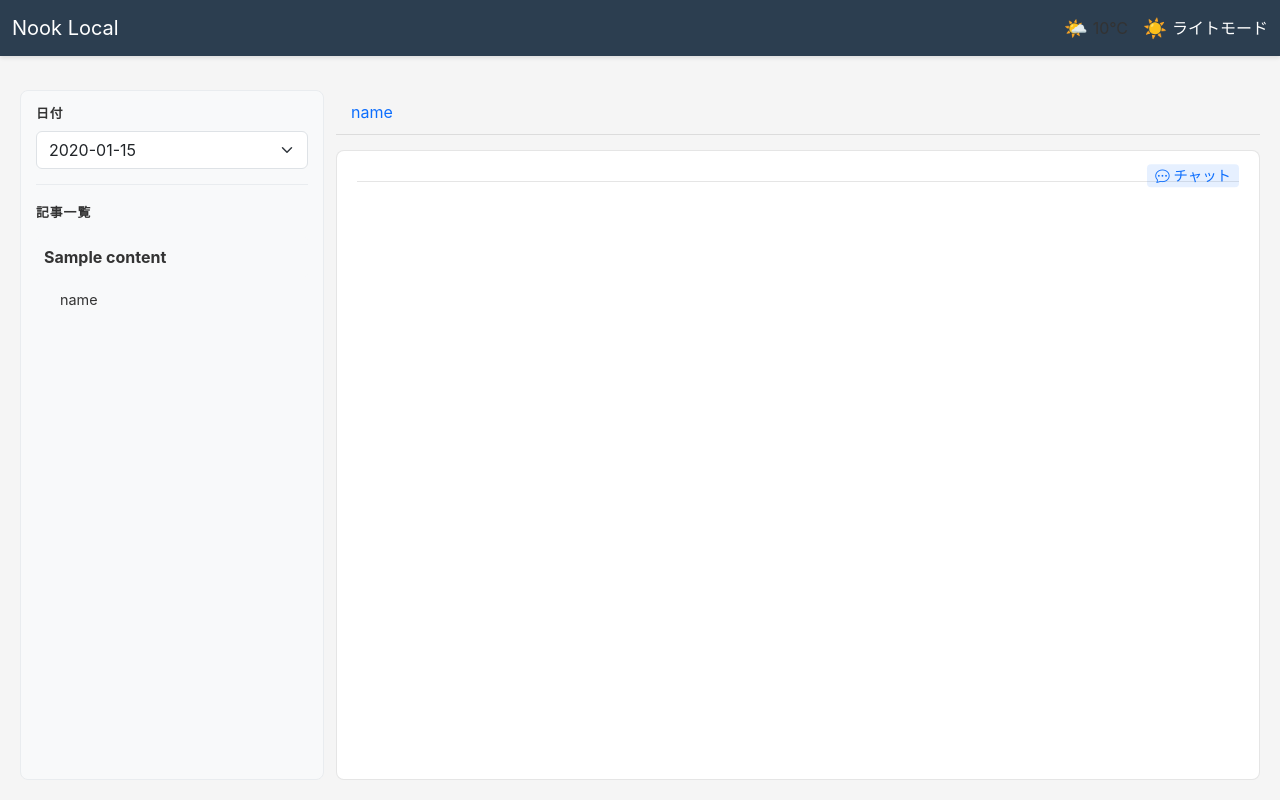
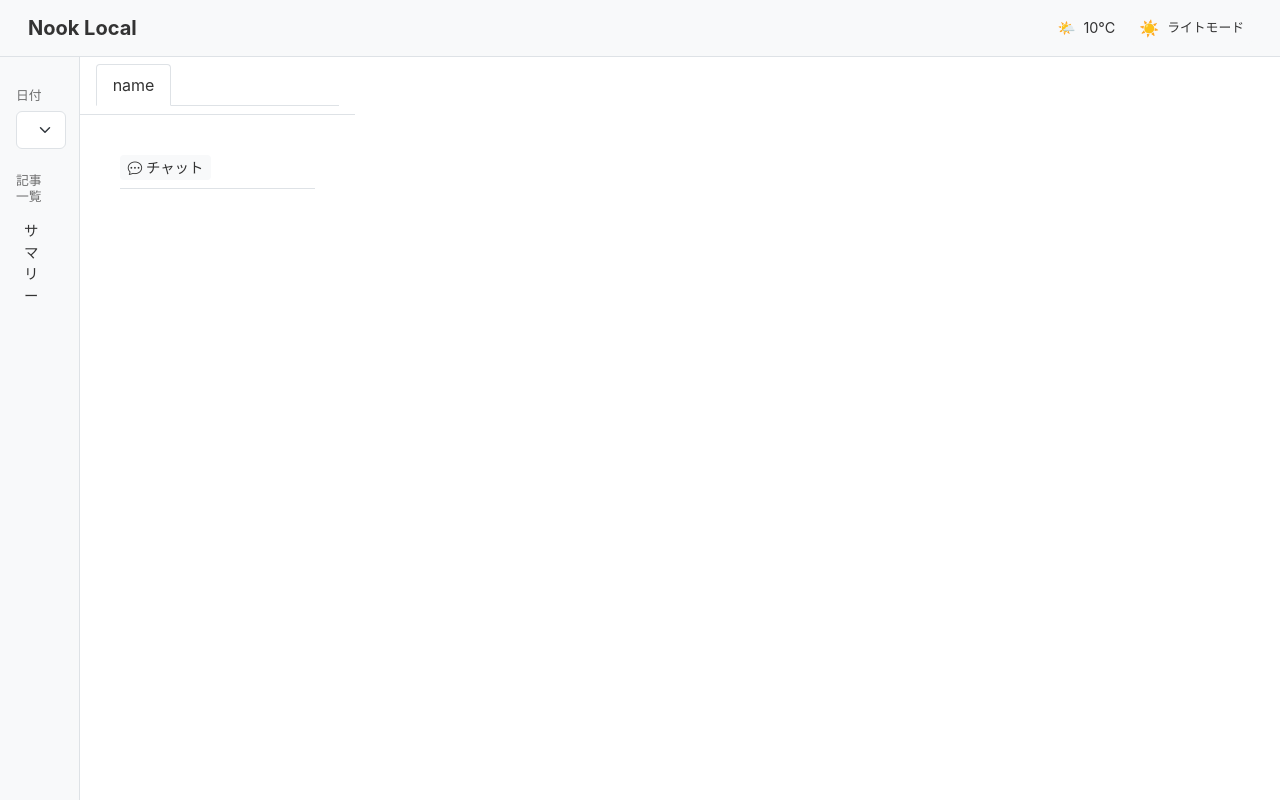
Before and after one commit to calico923/nook-local, a FastAPI app: template nook/local/templates/index.html in a window 1280 px wide. Run offline with FastAPI, Linux system fonts and the light colour scheme; the template is opened without the code that fills it: most values are stand-ins (such as "Sample title", 1, 10 or a date in 2020); some libraries are stand-ins or nearby versions.

Commit message:
左メニューからカテゴリ名を削除し、選択されたカテゴリのh2見出しのみを表示するように変更

```diff
--- a/nook/local/templates/index.html
+++ b/nook/local/templates/index.html
@@ -55,20 +55,11 @@
                     <!-- 記事一覧 -->
                     <h6 class="sidebar-heading">記事一覧</h6>
                     <div class="article-list">
-                        {% for app_name, content in contents.items() %}
-                        <div class="article-category" data-app="{{ app_name }}">
-                            <div class="category-name">{{ app_name }}</div>
-                            <div class="article-headings">
-                                {% if headings[app_name] %}
-                                    {% for heading in headings[app_name].keys() %}
-                                    <div class="article-heading" data-app="{{ app_name }}" data-heading="{{ heading }}">{{ heading }}</div>
-                                    {% endfor %}
-                                {% else %}
-                                    <div class="no-headings">見出しがありません</div>
-                                {% endif %}
-                            </div>
+                        <!-- 見出し一覧 (カテゴリ名は表示せず、見出しのみ表示) -->
+                        <div id="headings-container" class="headings-container">
+                            <!-- 見出しはJavaScriptで動的に表示 -->
+                            <div class="no-headings">カテゴリを選択してください</div>
                         </div>
-                        {% endfor %}
                     </div>
                 </div>
             </div>
@@ -77,7 +68,7 @@
             <div class="col-md-9 content-column">
                 <!-- カテゴリナビゲーション -->
                 <div class="category-nav">
-                    <ul class="nav nav-category">
+                    <ul class="nav nav-tabs nav-category">
                         {% for app_name in contents.keys() %}
                         <li class="nav-item">
                             <a class="nav-link" href="#" data-app="{{ app_name }}">{{ app_name }}</a>
--- a/nook/local/templates/static/script.js
+++ b/nook/local/templates/static/script.js
@@ -26,14 +26,17 @@
         });
     }
 
-    // 記事アイテムのクリックイベント
-    setupArticleItemListeners();
-
     // カテゴリナビゲーションのイベントリスナー
     setupCategoryNavListeners();
 
     // チャット機能の初期化
     initializeChat();
+
+    // 初期表示（最初のカテゴリを表示）
+    const firstCategoryLink = document.querySelector('.nav-category .nav-link');
+    if (firstCategoryLink) {
+        firstCategoryLink.click();
+    }
 });
 
 // テーマアイコンの更新
@@ -49,30 +52,94 @@
     }
 }
 
-// 記事アイテムのクリックイベントを設定
-function setupArticleItemListeners() {
-    // カテゴリ名のクリックイベント
-    const categoryNames = document.querySelectorAll('.category-name');
-    categoryNames.forEach(category => {
-        category.addEventListener('click', function() {
-            const articleCategory = this.closest('.article-category');
-            const appName = articleCategory.getAttribute('data-app');
+// カテゴリナビゲーションのイベントリスナー設定
+function setupCategoryNavListeners() {
+    const navLinks = document.querySelectorAll('.nav-category .nav-link');
 
-            // アクティブ状態の切り替え
-            document.querySelectorAll('.article-category').forEach(cat => {
-                cat.classList.remove('active');
-            });
-            articleCategory.classList.add('active');
+    navLinks.forEach(link => {
+        link.addEventListener('click', function(e) {
+            e.preventDefault();
 
-            // カテゴリナビゲーションの更新
-            updateCategoryNav(appName);
+            // アクティブクラスの切り替え
+            navLinks.forEach(l => l.classList.remove('active'));
+            this.classList.add('active');
+
+            // 選択されたカテゴリ名を取得
+            const appName = this.getAttribute('data-app');
 
             // 記事コンテンツの読み込み
             loadArticleContent(appName);
+
+            // 左メニューの見出しを更新
+            updateHeadingsInLeftMenu(appName);
         });
     });
+}
 
-    // 見出しのクリックイベント
+// 左メニューの見出しを更新する関数
+function updateHeadingsInLeftMenu(appName) {
+    const headingsContainer = document.getElementById('headings-container');
+    if (!headingsContainer) return;
+
+    // 日付を取得
+    const date = document.getElementById('date-selector').value;
+
+    // 選択されたカテゴリの見出しを取得
+    fetch(`/fetch_markdown?app_name=${appName}&date=${date}`)
+        .then(response => response.json())
+        .then(data => {
+            if (data.content) {
+                // マークダウンから見出しを抽出
+                const headings = extractHeadingsFromMarkdown(data.content);
+
+                if (headings.length > 0) {
+                    // 見出しリストを生成
+                    let headingsHTML = '';
+                    headings.forEach(heading => {
+                        headingsHTML += `<div class="article-heading" data-app="${appName}" data-heading="${heading}">${heading}</div>`;
+                    });
+                    headingsContainer.innerHTML = headingsHTML;
+
+                    // 見出しのクリックイベントを設定
+                    setupHeadingClickEvents();
+                } else {
+                    headingsContainer.innerHTML = '<div class="no-headings">見出しがありません</div>';
+                }
+            } else {
+                headingsContainer.innerHTML = '<div class="no-headings">データがありません</div>';
+            }
+        })
+        .catch(error => {
+            console.error('Error fetching headings:', error);
+            headingsContainer.innerHTML = '<div class="no-headings">エラーが発生しました</div>';
+        });
+}
+
+// マークダウンから見出しを抽出する関数
+function extractHeadingsFromMarkdown(markdown) {
+    const headings = [];
+    const lines = markdown.split('\n');
+
+    // h2見出し（## で始まる行）を検出
+    const h2Pattern = /^## (.+)$/;
+
+    lines.forEach(line => {
+        const match = line.match(h2Pattern);
+        if (match) {
+            headings.push(match[1].trim());
+        }
+    });
+
+    // 見出しがない場合は「サマリー」を追加
+    if (headings.length === 0 && markdown.trim()) {
+        headings.push('サマリー');
+    }
+
+    return headings;
+}
+
+// 見出しのクリックイベントを設定
+function setupHeadingClickEvents() {
     const headings = document.querySelectorAll('.article-heading');
     headings.forEach(heading => {
         heading.addEventListener('click', function() {
@@ -85,70 +152,9 @@
             });
             this.classList.add('active');
 
-            // カテゴリナビゲーションの更新
-            updateCategoryNav(appName);
-
             // 記事コンテンツの読み込みと特定の見出しへのスクロール
             loadArticleContent(appName, headingText);
         });
-    });
-
-    // 初期表示（最初のカテゴリを表示）
-    const firstCategory = document.querySelector('.category-name');
-    if (firstCategory) {
-        firstCategory.click();
-    }
-}
-
-// カテゴリナビゲーションの更新
-function updateCategoryNav(activeApp) {
-    const navLinks = document.querySelectorAll('.nav-category .nav-link');
-
-    navLinks.forEach(link => {
-        const appName = link.getAttribute('data-app');
-        if (appName === activeApp) {
-            link.classList.add('active');
-        } else {
-            link.classList.remove('active');
-        }
-    });
-}
-
-// カテゴリナビゲーションのイベントリスナー設定
-function setupCategoryNavListeners() {
-    const navLinks = document.querySelectorAll('.nav-category .nav-link');
-
-    navLinks.forEach(link => {
-        link.addEventListener('click', function(e) {
-            e.preventDefault();
-
-            // アクティブクラスの切り替え
-            navLinks.forEach(l => l.classList.remove('active'));
-            this.classList.add('active');
-
-            // 記事リストの更新
-            const appName = this.getAttribute('data-app');
-            updateArticleList(appName);
-
-            // 最初の記事を表示
-            const firstArticle = document.querySelector(`.article-item[data-app="${appName}"]`);
-            if (firstArticle) {
-                firstArticle.click();
-            }
-        });
-    });
-}
-
-// 記事リストの更新
-function updateArticleList(appName) {
-    const articleItems = document.querySelectorAll('.article-item');
-
-    articleItems.forEach(item => {
-        if (item.getAttribute('data-app') === appName) {
-            item.style.display = 'block';
-        } else {
-            item.style.display = 'none';
-        }
     });
 }
 
@@ -249,26 +255,20 @@
 function toggleChat() {
     const chatContainer = document.querySelector('.chat-container');
     if (chatContainer) {
-        const isVisible = chatContainer.style.display === 'flex';
-        chatContainer.style.display = isVisible ? 'none' : 'flex';
-
-        if (!isVisible) {
-            const messageInput = document.getElementById('message-input');
-            if (messageInput) {
-                messageInput.focus();
-            }
-        }
+        chatContainer.classList.toggle('active');
     }
 }
 
-// メッセージを追加
-function addMessage(text, sender) {
+// チャットメッセージを追加
+function addMessage(message, sender) {
     const chatBody = document.querySelector('.chat-body');
     if (chatBody) {
         const messageElement = document.createElement('div');
         messageElement.classList.add('message', `${sender}-message`);
-        messageElement.textContent = text;
+        messageElement.textContent = message;
         chatBody.appendChild(messageElement);
+
+        // 最新のメッセージが見えるようにスクロール
         chatBody.scrollTop = chatBody.scrollHeight;
     }
 }
--- a/nook/local/templates/static/style.css
+++ b/nook/local/templates/static/style.css
@@ -1,339 +1,323 @@
 /* カラーテーマ変数 */
 :root {
-    /* ライトモード（デフォルト） */
-    --bg-color: #f5f5f5;
-    --content-bg: #ffffff;
+    /* ライトモード */
+    --bg-color: #ffffff;
     --text-color: #333333;
-    --header-bg: #2c3e50;
-    --header-text: #ffffff;
-    --border-color: rgba(0, 0, 0, 0.1);
-    --card-shadow: 0 2px 4px rgba(0, 0, 0, 0.1);
+    --navbar-bg: #f8f9fa;
+    --sidebar-bg: #f8f9fa;
+    --card-bg: #ffffff;
+    --border-color: #dee2e6;
+    --link-color: #0d6efd;
+    --link-hover-color: #0a58ca;
+    --highlight-color: #f8f9fa;
+    --chat-bg: #ffffff;
+    --chat-user-bg: #e9ecef;
+    --chat-bot-bg: #f1f8ff;
     --tab-active-bg: #ffffff;
+    --tab-inactive-bg: #f8f9fa;
     --tab-active-text: #333333;
     --tab-inactive-text: #0d6efd;
-    --tab-hover-bg: #e9ecef;
-    --link-color: #0d6efd;
-    --chat-bg: #f8f9fa;
-    --chat-user-bg: #d1ecf1;
-    --chat-bot-bg: #f8f9fa;
-    --sidebar-bg: #f8f9fa;
-    --sidebar-border: #e9ecef;
-    --article-item-hover: #e9ecef;
-    --article-item-active: #0d6efd;
-    --article-item-active-text: #ffffff;
+    --heading-highlight: rgba(13, 110, 253, 0.2);
 }
 
 /* ダークモード */
 [data-theme="dark"] {
     --bg-color: #121212;
-    --content-bg: #1e1e1e;
-    --text-color: #e0e0e0;
-    --header-bg: #1a1a1a;
-    --header-text: #ffffff;
-    --border-color: rgba(255, 255, 255, 0.1);
-    --card-shadow: 0 2px 4px rgba(0, 0, 0, 0.3);
+    --text-color: #ffffff;
+    --navbar-bg: #1e1e1e;
+    --sidebar-bg: #1e1e1e;
+    --card-bg: #2d2d2d;
+    --border-color: #444444;
+    --link-color: #61dafb;
+    --link-hover-color: #a8e9ff;
+    --highlight-color: #2d2d2d;
+    --chat-bg: #2d2d2d;
+    --chat-user-bg: #444444;
+    --chat-bot-bg: #1a3a5a;
     --tab-active-bg: #2d2d2d;
+    --tab-inactive-bg: #1e1e1e;
     --tab-active-text: #ffffff;
     --tab-inactive-text: #61dafb;
-    --tab-hover-bg: #333333;
-    --link-color: #61dafb;
-    --chat-bg: #2d2d2d;
-    --chat-user-bg: #0d47a1;
-    --chat-bot-bg: #2d2d2d;
-    --sidebar-bg: #1e1e1e;
-    --sidebar-border: #333333;
-    --article-item-hover: #333333;
-    --article-item-active: #0d6efd;
-    --article-item-active-text: #ffffff;
-}
-
-/* テーマ切り替えトグル */
-.theme-toggle {
-    display: inline-flex;
-    align-items: center;
-    cursor: pointer;
-    margin-left: 15px;
-    color: var(--header-text);
-}
-
-.theme-toggle-icon {
-    font-size: 1.2rem;
-    margin-right: 5px;
+    --heading-highlight: rgba(97, 218, 251, 0.3);
 }
 
 /* 基本スタイル */
 body {
+    font-family: -apple-system, BlinkMacSystemFont, "Segoe UI", Roboto, "Helvetica Neue", Arial, sans-serif;
     background-color: var(--bg-color);
     color: var(--text-color);
-    font-family: -apple-system, BlinkMacSystemFont, "Segoe UI", Roboto, Helvetica, Arial, sans-serif;
-    padding-top: 70px;
-    transition: background-color 0.3s ease, color 0.3s ease;
-}
-
-/* メインコンテナ */
-.main-container {
-    padding: 20px;
-    height: calc(100vh - 70px);
-    overflow: hidden;
+    margin: 0;
+    padding: 0;
+    transition: background-color 0.3s, color 0.3s;
 }
 
 /* ナビゲーションバー */
 .navbar {
-    background-color: var(--header-bg);
-    box-shadow: 0 2px 4px rgba(0, 0, 0, 0.1);
+    background-color: var(--navbar-bg);
+    border-bottom: 1px solid var(--border-color);
+    padding: 0.5rem 1rem;
 }
 
-.navbar-brand, .nav-link {
-    color: var(--header-text) !important;
+.navbar-brand {
+    color: var(--text-color);
+    font-weight: bold;
 }
 
 /* 天気情報 */
 .weather-info {
     display: flex;
     align-items: center;
-    margin-left: 15px;
+    margin-right: 1rem;
+    font-size: 0.9rem;
 }
 
 .weather-icon {
-    font-size: 1.2rem;
-    margin-right: 5px;
+    margin-right: 0.5rem;
 }
 
-/* 左サイドバー */
+/* テーマ切り替え */
+.theme-toggle {
+    display: flex;
+    align-items: center;
+    cursor: pointer;
+    padding: 0.25rem 0.5rem;
+    border-radius: 0.25rem;
+    background-color: var(--highlight-color);
+    transition: background-color 0.3s;
+}
+
+.theme-toggle:hover {
+    background-color: var(--border-color);
+}
+
+.theme-toggle-icon {
+    margin-right: 0.5rem;
+}
+
+.theme-toggle-text {
+    font-size: 0.8rem;
+}
+
+/* メインコンテナ */
+.main-container {
+    display: flex;
+    height: calc(100vh - 56px);
+    margin-top: 56px;
+}
+
+/* サイドバー */
 .sidebar-column {
     height: 100%;
     overflow-y: auto;
-    padding-right: 0;
+    border-right: 1px solid var(--border-color);
+    background-color: var(--sidebar-bg);
 }
 
 .sidebar {
-    background-color: var(--sidebar-bg);
-    border-radius: 8px;
-    border: 1px solid var(--sidebar-border);
-    padding: 15px;
-    height: 100%;
+    padding: 1rem;
 }
 
 .sidebar-heading {
-    color: var(--text-color);
-    font-weight: 600;
-    margin-bottom: 10px;
     font-size: 0.8rem;
     text-transform: uppercase;
-    letter-spacing: 1px;
+    color: var(--text-color);
+    opacity: 0.7;
+    margin-top: 1rem;
+    margin-bottom: 0.5rem;
 }
 
+/* 日付セレクション */
 .date-section {
-    margin-bottom: 20px;
-    border-bottom: 1px solid var(--sidebar-border);
-    padding-bottom: 15px;
+    margin-bottom: 1.5rem;
 }
 
 /* 記事一覧 */
 .article-list {
-    margin-top: 1rem;
-}
-
-.article-item {
-    padding: 0.5rem;
-    border-radius: 4px;
-    cursor: pointer;
-    transition: background-color 0.2s;
-    margin-bottom: 0.25rem;
-}
-
-.article-item:hover {
-    background-color: var(--article-item-hover);
-}
-
-.article-item.active {
-    background-color: var(--article-item-active);
-    color: var(--article-item-active-text);
-}
-
-/* 新しい記事カテゴリとh2見出し用のスタイル */
-.article-category {
     margin-bottom: 1rem;
 }
 
-.category-name {
-    font-weight: bold;
-    padding: 0.5rem;
-    background-color: var(--sidebar-bg);
-    border-radius: 4px;
-    cursor: pointer;
-    transition: background-color 0.2s;
-}
-
-.category-name:hover {
-    background-color: var(--article-item-hover);
-}
-
-.category-name.active {
-    background-color: var(--article-item-active);
-    color: var(--article-item-active-text);
-}
-
-.article-headings {
-    padding-left: 1rem;
+/* 見出し一覧 */
+.headings-container {
     margin-top: 0.5rem;
-    display: none;
-}
-
-.article-category.active .article-headings {
-    display: block;
 }
 
 .article-heading {
-    padding: 0.3rem 0.5rem;
-    border-radius: 4px;
+    padding: 0.5rem;
+    margin-bottom: 0.25rem;
+    border-radius: 0.25rem;
     cursor: pointer;
     transition: background-color 0.2s;
-    margin-bottom: 0.25rem;
     font-size: 0.9rem;
 }
 
 .article-heading:hover {
-    background-color: var(--article-item-hover);
+    background-color: var(--highlight-color);
 }
 
 .article-heading.active {
-    background-color: var(--article-item-active);
-    color: var(--article-item-active-text);
+    background-color: var(--highlight-color);
+    font-weight: bold;
+    border-left: 3px solid var(--link-color);
 }
 
 .no-headings {
-    font-style: italic;
+    padding: 0.5rem;
     color: var(--text-color);
     opacity: 0.7;
-    padding: 0.3rem 0.5rem;
+    font-style: italic;
     font-size: 0.9rem;
 }
 
 /* コンテンツエリア */
 .content-column {
     height: 100%;
-    display: flex;
-    flex-direction: column;
-    overflow: hidden;
+    overflow-y: auto;
+    padding: 0;
 }
 
 /* カテゴリナビゲーション */
 .category-nav {
-    margin-bottom: 15px;
+    padding: 0.5rem 1rem;
+    border-bottom: 1px solid var(--border-color);
+    background-color: var(--bg-color);
+}
+
+.nav-tabs {
     border-bottom: 1px solid var(--border-color);
 }
 
-.nav-category {
-    display: flex;
-    gap: 10px;
+.nav-tabs .nav-link {
+    color: var(--tab-inactive-text) !important;
+    background-color: var(--tab-inactive-bg);
+    border: 1px solid transparent;
+    border-top-left-radius: 0.25rem;
+    border-top-right-radius: 0.25rem;
+    padding: 0.5rem 1rem;
+    margin-right: 0.25rem;
+    transition: color 0.2s, background-color 0.2s, border-color 0.2s;
 }
 
-.nav-category .nav-link {
-    color: var(--tab-inactive-text) !important;
-    border: none;
-    padding: 10px 15px;
-    position: relative;
-    transition: color 0.3s ease;
+.nav-tabs .nav-link:hover {
+    border-color: var(--border-color);
 }
 
-.nav-category .nav-link.active {
+.nav-tabs .nav-link.active {
     color: var(--tab-active-text) !important;
-    background-color: transparent;
-    font-weight: 600;
-}
-
-.nav-category .nav-link.active::after {
-    content: '';
-    position: absolute;
-    bottom: -1px;
-    left: 0;
-    width: 100%;
-    height: 2px;
-    background-color: var(--tab-active-text);
-}
-
-.nav-category .nav-link:hover:not(.active) {
-    color: var(--tab-active-text) !important;
-    background-color: transparent;
+    background-color: var(--tab-active-bg);
+    border-color: var(--border-color);
+    border-bottom-color: transparent;
 }
 
 /* 記事詳細 */
 .article-detail-container {
-    flex: 1;
-    overflow-y: auto;
-    background-color: var(--content-bg);
-    border-radius: 8px;
-    border: 1px solid var(--border-color);
-    padding: 20px;
+    padding: 1rem;
 }
 
 .article-detail {
-    height: 100%;
+    background-color: var(--card-bg);
+    border-radius: 0.25rem;
+    padding: 1.5rem;
+}
+
+.article-title {
+    margin-bottom: 1.5rem;
+    padding-bottom: 0.5rem;
+    border-bottom: 1px solid var(--border-color);
+    display: flex;
+    justify-content: space-between;
+    align-items: center;
+}
+
+.chat-button {
+    font-size: 0.9rem;
+    padding: 0.25rem 0.5rem;
+    background-color: var(--highlight-color);
+    border-radius: 0.25rem;
+    cursor: pointer;
+    transition: background-color 0.2s;
+}
+
+.chat-button:hover {
+    background-color: var(--border-color);
 }
 
 .article-content {
-    color: var(--text-color);
     line-height: 1.6;
 }
 
 .article-content h2 {
-    margin-top: 1.5rem;
+    margin-top: 2rem;
     margin-bottom: 1rem;
     padding-bottom: 0.5rem;
     border-bottom: 1px solid var(--border-color);
 }
 
-.article-content h3 {
-    margin-top: 1.2rem;
-    margin-bottom: 0.8rem;
+.article-content h2.highlight {
+    background-color: var(--heading-highlight);
+    padding: 0.5rem;
+    border-radius: 0.25rem;
+    transition: background-color 0.5s;
 }
 
-/* 見出しハイライト */
-.article-content h2.highlight {
-    background-color: rgba(13, 110, 253, 0.1);
-    padding: 0.5rem;
-    border-radius: 4px;
-    transition: background-color 0.5s ease;
+.article-content h3 {
+    margin-top: 1.5rem;
+    margin-bottom: 0.75rem;
 }
 
-[data-theme="dark"] .article-content h2.highlight {
-    background-color: rgba(97, 218, 251, 0.1);
+.article-content p {
+    margin-bottom: 1rem;
 }
 
-.article-title {
-    margin-bottom: 15px;
-    padding-bottom: 10px;
-    border-bottom: 1px solid var(--border-color);
-    position: relative;
+.article-content a {
+    color: var(--link-color);
+    text-decoration: none;
 }
 
-.article-header {
-    margin-bottom: 20px;
+.article-content a:hover {
+    color: var(--link-hover-color);
+    text-decoration: underline;
 }
 
-.article-body {
-    line-height: 1.6;
+.article-content pre {
+    background-color: var(--highlight-color);
+    padding: 1rem;
+    border-radius: 0.25rem;
+    overflow-x: auto;
 }
 
-/* チャットボタン */
-.chat-button {
-    cursor: pointer;
-    color: var(--link-color);
-    font-size: 0.9rem;
-    margin-left: 10px;
-    padding: 3px 8px;
-    border-radius: 4px;
-    background-color: rgba(13, 110, 253, 0.1);
-    transition: background-color 0.2s ease;
-    position: absolute;
-    right: 0;
-    top: 50%;
-    transform: translateY(-50%);
+.article-content code {
+    background-color: var(--highlight-color);
+    padding: 0.2rem 0.4rem;
+    border-radius: 0.25rem;
 }
 
-.chat-button:hover {
-    background-color: rgba(13, 110, 253, 0.2);
+.article-content blockquote {
+    border-left: 4px solid var(--border-color);
+    padding-left: 1rem;
+    margin-left: 0;
+    color: var(--text-color);
+    opacity: 0.8;
+}
+
+.article-content img {
+    max-width: 100%;
+    height: auto;
+    border-radius: 0.25rem;
+}
+
+.article-content table {
+    width: 100%;
+    border-collapse: collapse;
+    margin-bottom: 1rem;
+}
+
+.article-content th, .article-content td {
+    padding: 0.5rem;
+    border: 1px solid var(--border-color);
+}
+
+.article-content th {
+    background-color: var(--highlight-color);
 }
 
 /* チャットウィンドウ */
--- a/nook/local/viewer.py
+++ b/nook/local/viewer.py
@@ -324,5 +324,5 @@
     for app_name in app_names:
         os.makedirs(os.path.join(data_dir, app_name), exist_ok=True)
 
-    print("Starting Nook viewer at http://localhost:8080")
-    uvicorn.run(app, host="0.0.0.0", port=8080, log_level="debug")
+    print("Starting Nook viewer at http://localhost:8081")
+    uvicorn.run(app, host="0.0.0.0", port=8081, log_level="debug")
```
Also changed, not shown: other parts of nook/local/templates/static/style.css (+35 -45 lines).
